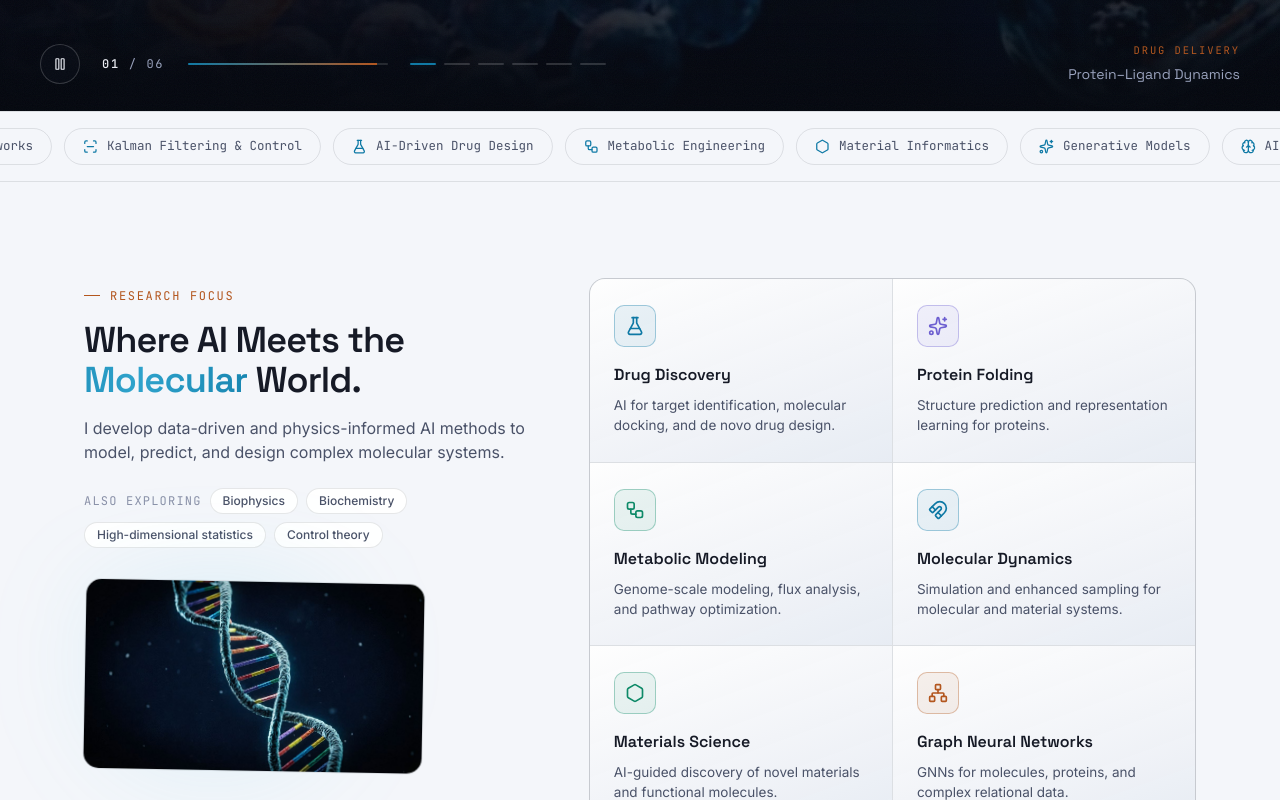
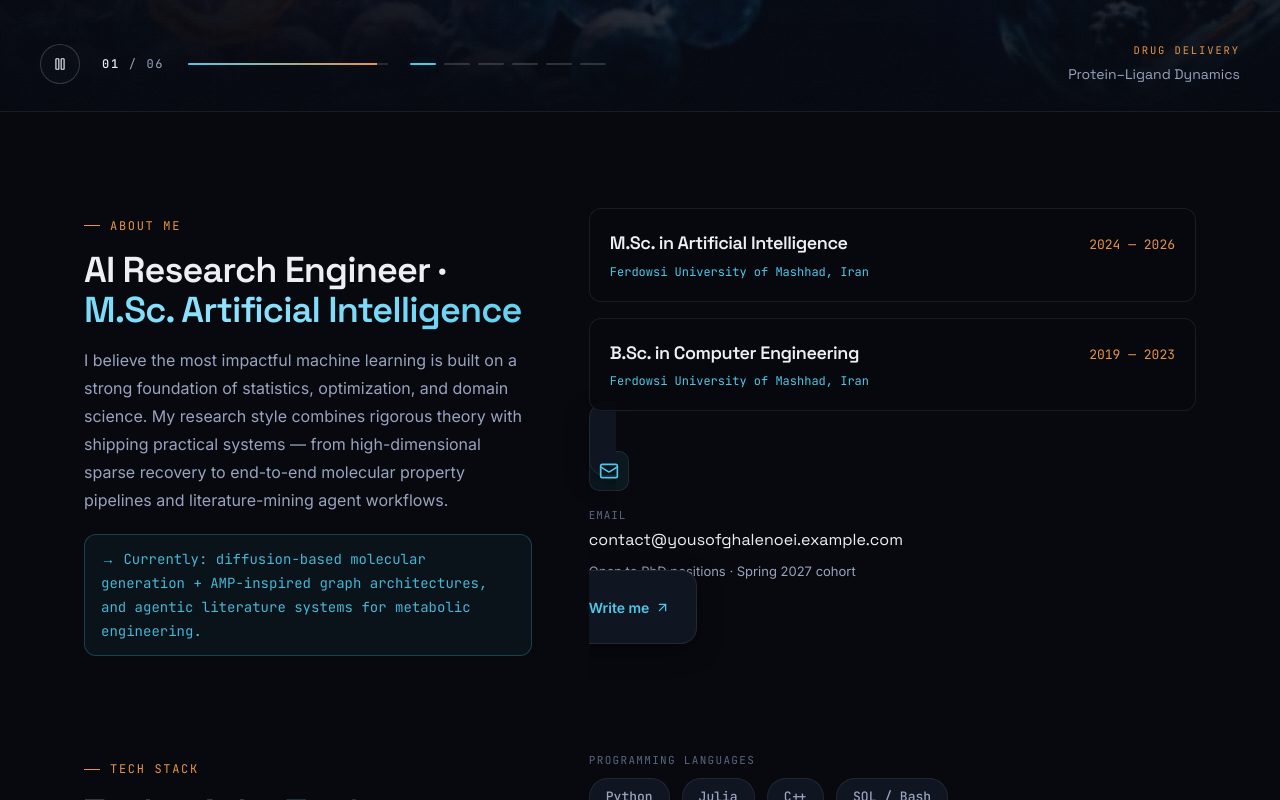
Before and after one commit to YousofLHC/YousofLHC, a Next.js app: page / in a window 1280 px wide. Shown: the part 880-1680 px from the top of the page. Built offline with nearby package versions, Linux system fonts and the light colour scheme; no server answers.

Commit message:
Home rework: remove domain marquee, resume-style fast-look ordering (profile strip > tech stack > research > timeline > work > hub > gallery > contact), hydration-safe hero play button, theme init moved out of React (no script tags rendered; injected into head at export)

```diff
--- a/scripts/export-static.mjs
+++ b/scripts/export-static.mjs
@@ -15,6 +15,7 @@
  * Optional: `PAGES_BASE_PATH=/repo-name` when hosted at `user.github.io/repo-name`.
  */
 import { readdirSync, statSync, mkdirSync, rmSync, cpSync, existsSync, renameSync, readFileSync, writeFileSync } from "node:fs";
+import { createRequire } from "node:module";
 import path from "node:path";
 import { spawnSync } from "node:child_process";
 
@@ -97,7 +98,7 @@ try {
     if (existsSync(outDir)) rmSync(outDir, { recursive: true, force: true });
     renameSync(path.join(project, "out"), outDir);
     stripAux(outDir);
-    hoistThemeInit(outDir);
+    injectThemeInit(outDir);
     writeFileSync(path.join(outDir, ".nojekyll"), "", { flag: "a" });
     if (process.env.PAGES_BASE_PATH) prefixAssets(outDir, process.env.PAGES_BASE_PATH);
   }
@@ -118,17 +119,16 @@ function stripAux(dir) {
 }
 
 /**
- * Without a server, `next/script` beforeInteractive only emits a
- * `self.__next_s.push` bootstrap tag for the client runtime to consume —
- * the theme script would run only after JS loads, causing a theme flash.
- * Hoist it into a plain inline <script> (executes synchronously during HTML
- * parse, before first paint), dropping the deferred bootstrap copy.
+ * Injects the theme-init snippet into the <head> of every exported HTML page
+ * as a plain inline <script> (executes synchronously during HTML parse, before
+ * first paint — no theme flash). It must NOT be rendered by React: React 19
+ * does not execute component-rendered <script> tags and logs a console error
+ * for them. Source: scripts/theme-init.js.
  */
-function hoistThemeInit(dir) {
-  const pushRe = /<script>\(self\.__next_s=\[\(\)\]\)\.push\(\[0,\{"children":"((?:[^"\\]|\\.)*?)","id":"[^"]*"\}\]\)<\/script>/g;
-  const rawRe = /<script>\(self\.__next_s\s*=\s*self\.__next_s\s*\|\|\s*\[\]\)\.push\(\[0,\{"children":"((?:[^"\\]|\\.)*?)","id":"[^"]*"\}\]\)<\/script>/g;
+function injectThemeInit(dir) {
+  const init = createRequire(import.meta.url)("./theme-init.js");
+  const injection = `<script>${init}</script>`;
   let files = 0;
-  let hoisted = 0;
   const walk = (d) => {
     for (const entry of readdirSync(d)) {
       const p = path.join(d, entry);
@@ -138,17 +138,8 @@ function hoistThemeInit(dir) {
       }
       if (!entry.endsWith(".html")) continue;
       const html = readFileSync(p, "utf8");
-      const re = rawRe.test(html) ? rawRe : pushRe;
-      rawRe.lastIndex = 0;
-      const patched = html.replace(re, (m, children) => {
-        try {
-          const src = JSON.parse(`"${children}"`);
-          hoisted++;
-          return `<script>${src}</script>`;
-        } catch {
-          return m;
-        }
-      });
+      if (html.includes(injection)) continue;
+      const patched = html.replace("</head>", `${injection}</head>`);
       if (patched !== html) {
         writeFileSync(p, patched);
         files++;
@@ -156,7 +147,7 @@ function hoistThemeInit(dir) {
     }
   };
   walk(dir);
-  if (hoisted > 0) console.log(`[build:pages] theme-init hoisted into plain inline script — ${hoisted} tags, ${files} html files`);
+  if (files > 0) console.log(`[build:pages] theme-init injected into head — ${files} html files`);
 }
 
 /**
--- /dev/null
+++ b/scripts/theme-init.js
@@ -0,0 +1,13 @@
+/**
+ * Theme-init snippet injected into the <head> of every exported HTML file by
+ * export-static.mjs. It must run before first paint (no theme flash), which is
+ * why it is plain script text rather than a React-rendered <script> tag
+ * (React 19 does not execute those and warns about them).
+ */
+module.exports = `
+try {
+  var stored = localStorage.getItem("theme");
+  var theme = stored || (window.matchMedia("(prefers-color-scheme: light)").matches ? "light" : "dark");
+  document.documentElement.dataset.theme = theme;
+} catch (e) { document.documentElement.dataset.theme = "dark"; }
+`;
--- a/src/app/(site)/page.tsx
+++ b/src/app/(site)/page.tsx
@@ -25,7 +25,7 @@ import { CinematicHero } from "@/components/landing/cinematic-hero";
 import { TimelineFill } from "@/components/ui/timeline-fill";
 import { PostCard } from "@/components/blog/post-card";
 import { NotebookMini } from "@/components/notebook/notebook-card";
-import { domains, education, experience, profile, projects, skills } from "@/lib/data";
+import { education, experience, profile, projects, skills } from "@/lib/data";
 import { listArticles } from "@/lib/mdx";
 import { listNotebooks } from "@/lib/notebooks";
 import { site } from "@/lib/site";
@@ -156,24 +156,75 @@ export default async function Home() {
       {/* ================= HERO (cinematic reel) ================= */}
       <CinematicHero />
 
-      {/* ================= DOMAIN MARQUEE ================= */}
-      <div className="marquee" aria-hidden="true">
-        <div className="mq-track animate-marquee" style={{ animationDuration: "38s" }}>
-          {[0, 1].map((g) => (
-            <div key={g} className="mq-group">
-              {domains.map((d) => {
-                const Icon = d.icon as typeof FlaskConical;
-                return (
-                  <span key={g + d.id} className="mq-chip">
-                    <Icon size={15} />
-                    {d.label}
+      {/* ================= FAST LOOK (profile strip) ================= */}
+      <section className="relative z-10 mx-auto max-w-6xl px-5 pt-24">
+        <div className="focus-layout">
+          <Reveal>
+            <p className="eyebrow">about me</p>
+            <h2 className="heading mt-4 text-3xl sm:text-4xl">
+              AI Research Engineer · <span className="text-grad">M.Sc. Artificial Intelligence</span>
+            </h2>
+            <p className="mt-4 max-w-md leading-7 text-dim">{profile.bio[1]}</p>
+            <p className="mt-5 max-w-md rounded-xl border border-cyan/25 bg-cyan/5 px-4 py-3 font-mono text-sm leading-6 text-cyan/90">
+              → {profile.focus}
+            </p>
+          </Reveal>
+
+          <Reveal delay={0.12}>
+            <div className="space-y-4">
+              {education.map((e) => (
+                <div key={e.period} className="glass rounded-xl border border-line p-5">
+                  <div className="flex flex-wrap items-baseline justify-between gap-x-4 gap-y-1">
+                    <h3 className="heading text-lg">{e.title}</h3>
+                    <span className="tl-date">{e.period}</span>
+                  </div>
+                  <p className="tl-org">{e.org}</p>
+                </div>
+              ))}
+              <a href={`mailto:${site.email}`} className="contact-card group">
+                <div className="c-icon">
+                  <Mail size={20} />
+                </div>
+                <div className="label">Email</div>
+                <div className="name">{site.email}</div>
+                <div className="desc">{site.availability}</div>
+                <span className="link-arrow">
+                  Write me <ArrowUpRight size={15} />
                 </span>
-                );
-              })}
+              </a>
+            </div>
+          </Reveal>
+        </div>
+      </section>
+
+      {/* ================= TECH STACK ================= */}
+      <section id="stack" className="relative z-10 mx-auto max-w-6xl px-5 pt-24">
+        <div className="focus-layout">
+          <Reveal>
+            <p className="eyebrow">tech stack</p>
+            <h2 className="heading mt-4 text-3xl sm:text-4xl">
+              Tools of the <span className="text-grad">Trade.</span>
+            </h2>
+          </Reveal>
+
+          <Reveal delay={0.12}>
+            <div className="stack-rows">
+              {skills.map((g) => (
+                <div key={g.name}>
+                  <div className="stack-cat">{g.name}</div>
+                  <div className="stack-row">
+                    {g.skills.map((s) => (
+                      <span key={s.name} className="chip">
+                        {s.name}
+                      </span>
+                    ))}
+                  </div>
                 </div>
               ))}
             </div>
+          </Reveal>
         </div>
+      </section>
 
       {/* ================= RESEARCH FOCUS ================= */}
       <section id="research" className="relative z-10 mx-auto max-w-6xl px-5 py-24">
@@ -228,6 +279,53 @@ export default async function Home() {
               </div>
             ))}
           </Stagger>
+        </div>
+      </section>
+
+      {/* ================= TIMELINE (experience + education) ================= */}
+      <section id="timeline" className="relative z-10 overflow-hidden">
+        <div className="mx-auto max-w-6xl px-5 pt-24">
+          <div className="grid gap-14 lg:grid-cols-[0.8fr_1.2fr]">
+            <div className="tl-left">
+              <Reveal>
+                <p className="eyebrow">academic journey</p>
+                <h2 className="heading mt-4 text-3xl sm:text-4xl">
+                  Education &amp; <span className="text-grad">Experience.</span>
+                </h2>
+                <p className="mt-4 max-w-sm leading-7 text-dim">
+                  My academic path is driven by curiosity and a passion for solving meaningful
+                  scientific challenges.
+                </p>
+              </Reveal>
+
+              <Reveal delay={0.12}>
+                <div className="mt-8 space-y-5">
+                  {profile.bio.slice(0, 2).map((p, i) => (
+                    <p key={i} className="leading-7 text-ink/80">
+                      {p}
+                    </p>
+                  ))}
+                  <p className="rounded-xl border border-cyan/25 bg-cyan/5 px-4 py-3 font-mono text-sm leading-6 text-cyan/90">
+                    → {profile.focus}
+                  </p>
+                </div>
+              </Reveal>
+            </div>
+
+            <Reveal delay={0.1}>
+              <TimelineFill>
+                {timeline.map((t) => (
+                  <div key={`${t.period}-${t.title}`} className="tl-item">
+                    <div className="tl-node" />
+                    <span className="tl-date">{t.period}</span>
+                    <h3>{t.title}</h3>
+                    <p className="tl-org">{t.org}</p>
+                    <p className="tl-detail">{t.detail}</p>
+                  </div>
+                ))}
+              </TimelineFill>
+            </Reveal>
+          </div>
         </div>
       </section>
 
@@ -339,97 +437,6 @@ export default async function Home() {
         </Reveal>
       </section>
 
-      {/* ================= SCIENTIFIC VISUALIZATIONS ================= */}
-      <section className="relative z-10 overflow-hidden border-t border-line bg-abyss/30">
-        <div className="orb orb-violet absolute -right-40 top-10 h-[500px] w-[500px]" />
-        <div className="mx-auto max-w-6xl px-5 py-24">
-          <Reveal>
-            <div className="mx-auto max-w-xl text-center">
-              <p className="eyebrow justify-center">scientific visualizations</p>
-              <h2 className="heading mt-4 text-3xl sm:text-4xl">
-                Visual <span className="text-grad">Explorer.</span>
-              </h2>
-              <p className="mt-4 text-dim">
-                A glimpse into the molecular world — from protein structures to neural network
-                topologies and chromatographic data.
-              </p>
-            </div>
-          </Reveal>
-
-          <div className="mt-10 grid gap-4 md:auto-rows-[200px] md:grid-cols-3">
-            {galleryItems.map((item, i) => (
-              <Reveal
-                key={item.src}
-                delay={i * 0.06}
-                className={item.featured ? "md:col-span-2 md:row-span-2" : ""}
-              >
-                <div className="group relative h-full min-h-[200px] cursor-pointer overflow-hidden rounded-xl border border-line bg-panel">
-                  <Image
-                    src={item.src}
-                    alt={item.label}
-                    fill
-                    sizes="(max-width: 768px) 100vw, 33vw"
-                    className="object-cover saturate-110 brightness-90 transition-all duration-700 group-hover:scale-110 group-hover:saturate-150 group-hover:brightness-100"
-                  />
-                  <div className="pointer-events-none absolute inset-0 bg-gradient-to-t from-black/60 via-transparent to-transparent opacity-0 transition-opacity duration-500 group-hover:opacity-100" />
-                  <p className="absolute bottom-4 left-4 translate-y-4 font-mono text-xs tracking-wide text-cyan opacity-0 transition-all duration-500 group-hover:translate-y-0 group-hover:opacity-100">
-                    {item.label}
-                  </p>
-                </div>
-              </Reveal>
-            ))}
-          </div>
-        </div>
-      </section>
-
-      {/* ================= JOURNEY + ABOUT ================= */}
-      <section id="timeline" className="relative z-10 overflow-hidden">
-        <div className="orb orb-amber absolute right-[-120px] top-[20%] h-[360px] w-[360px]" />
-        <div className="mx-auto max-w-6xl px-5 py-24">
-          <div className="grid gap-14 lg:grid-cols-[0.8fr_1.2fr]">
-            <div className="tl-left">
-              <Reveal>
-                <p className="eyebrow">academic journey</p>
-                <h2 className="heading mt-4 text-3xl sm:text-4xl">
-                  Education &amp; <span className="text-grad">Experience.</span>
-                </h2>
-                <p className="mt-4 max-w-sm leading-7 text-dim">
-                  My academic path is driven by curiosity and a passion for solving meaningful
-                  scientific challenges.
-                </p>
-              </Reveal>
-
-              <Reveal delay={0.12}>
-                <div className="mt-8 space-y-5">
-                  {profile.bio.slice(0, 2).map((p, i) => (
-                    <p key={i} className="leading-7 text-ink/80">
-                      {p}
-                    </p>
-                  ))}
-                  <p className="rounded-xl border border-cyan/25 bg-cyan/5 px-4 py-3 font-mono text-sm leading-6 text-cyan/90">
-                    → {profile.focus}
-                  </p>
-                </div>
-              </Reveal>
-            </div>
-
-            <Reveal delay={0.1}>
-              <TimelineFill>
-                {timeline.map((t) => (
-                  <div key={`${t.period}-${t.title}`} className="tl-item">
-                    <div className="tl-node" />
-                    <span className="tl-date">{t.period}</span>
-                    <h3>{t.title}</h3>
-                    <p className="tl-org">{t.org}</p>
-                    <p className="tl-detail">{t.detail}</p>
-                  </div>
-                ))}
-              </TimelineFill>
-            </Reveal>
-          </div>
-        </div>
-      </section>
-
       {/* ================= KNOWLEDGE HUB ================= */}
       <section className="relative z-10 border-t border-line bg-abyss/30">
         <div className="mx-auto max-w-6xl px-5 py-24">
@@ -475,32 +482,46 @@ export default async function Home() {
         </div>
       </section>
 
-      {/* ================= TECH STACK ================= */}
-      <section id="stack" className="relative z-10 mx-auto max-w-6xl px-5 py-24">
-        <div className="focus-layout">
+      {/* ================= SCIENTIFIC VISUALIZATIONS ================= */}
+      <section className="relative z-10 overflow-hidden border-t border-line bg-abyss/30">
+        <div className="orb orb-violet absolute -right-40 top-10 h-[500px] w-[500px]" />
+        <div className="mx-auto max-w-6xl px-5 py-24">
           <Reveal>
-            <p className="eyebrow">tech stack</p>
+            <div className="mx-auto max-w-xl text-center">
+              <p className="eyebrow justify-center">scientific visualizations</p>
               <h2 className="heading mt-4 text-3xl sm:text-4xl">
-              Tools of the <span className="text-grad">Trade.</span>
+                Visual <span className="text-grad">Explorer.</span>
               </h2>
+              <p className="mt-4 text-dim">
+                A glimpse into the molecular world — from protein structures to neural network
+                topologies and chromatographic data.
+              </p>
+            </div>
           </Reveal>
 
-          <Reveal delay={0.12}>
-            <div className="stack-rows">
-              {skills.map((g) => (
-                <div key={g.name}>
-                  <div className="stack-cat">{g.name}</div>
-                  <div className="stack-row">
-                    {g.skills.map((s) => (
-                      <span key={s.name} className="chip">
-                        {s.name}
-                      </span>
+          <div className="mt-10 grid gap-4 md:auto-rows-[200px] md:grid-cols-3">
+            {galleryItems.map((item, i) => (
+              <Reveal
+                key={item.src}
+                delay={i * 0.06}
+                className={item.featured ? "md:col-span-2 md:row-span-2" : ""}
+              >
+                <div className="group relative h-full min-h-[200px] cursor-pointer overflow-hidden rounded-xl border border-line bg-panel">
+                  <Image
+                    src={item.src}
+                    alt={item.label}
+                    fill
+                    sizes="(max-width: 768px) 100vw, 33vw"
+                    className="object-cover saturate-110 brightness-90 transition-all duration-700 group-hover:scale-110 group-hover:saturate-150 group-hover:brightness-100"
+                  />
+                  <div className="pointer-events-none absolute inset-0 bg-gradient-to-t from-black/60 via-transparent to-transparent opacity-0 transition-opacity duration-500 group-hover:opacity-100" />
+                  <p className="absolute bottom-4 left-4 translate-y-4 font-mono text-xs tracking-wide text-cyan opacity-0 transition-all duration-500 group-hover:translate-y-0 group-hover:opacity-100">
+                    {item.label}
+                  </p>
+                </div>
+              </Reveal>
             ))}
           </div>
-                </div>
-              ))}
-            </div>
-          </Reveal>
         </div>
       </section>
 
--- a/src/app/globals.css
+++ b/src/app/globals.css
@@ -25,7 +25,6 @@
 
   --animate-float: float 9s ease-in-out infinite;
   --animate-aurora: aurora 20s linear infinite;
-  --animate-marquee: marquee 46s linear infinite;
   --animate-shimmer: shimmer 2.75s linear infinite;
   --animate-pulse-soft: pulseSoft 4s ease-in-out infinite;
   --animate-spin-slow: spin 26s linear infinite;
@@ -56,11 +55,6 @@
     }
     100% {
       background-position: 0% 50%;
-    }
-  }
-  @keyframes marquee {
-    to {
-      transform: translateX(-50%);
     }
   }
   @keyframes shimmer {
@@ -704,42 +698,6 @@
       opacity: 1;
       transform: translateY(0);
     }
-  }
-
-  /* ================= DOMAIN MARQUEE ================= */
-  .marquee {
-    border-bottom: 1px solid var(--color-line);
-    padding: 16px 0;
-    overflow: hidden;
-    position: relative;
-    z-index: 2;
-  }
-  .mq-track {
-    display: flex;
-    width: max-content;
-  }
-  .marquee:hover .mq-track {
-    animation-play-state: paused;
-  }
-  .mq-group {
-    display: flex;
-    gap: 12px;
-    padding-right: 12px;
-  }
-  .mq-chip {
-    display: flex;
-    align-items: center;
-    gap: 9px;
-    padding: 8px 18px;
-    border: 1px solid var(--color-line);
-    border-radius: 999px;
-    font-family: var(--font-mono);
-    font-size: 12.5px;
-    color: var(--color-dim);
-    white-space: nowrap;
-  }
-  .mq-chip svg {
-    color: var(--t-cyan);
   }
 
   /* ================= AMBIENT ORBS ================= */
```
Also changed, not shown: src/app/layout.tsx (+7 -9 lines), src/components/landing/cinematic-hero.tsx (+15 -6 lines), 2 other files (tests, documents, lock files or other folders). Lines whose indentation alone changed are shown as unchanged.
